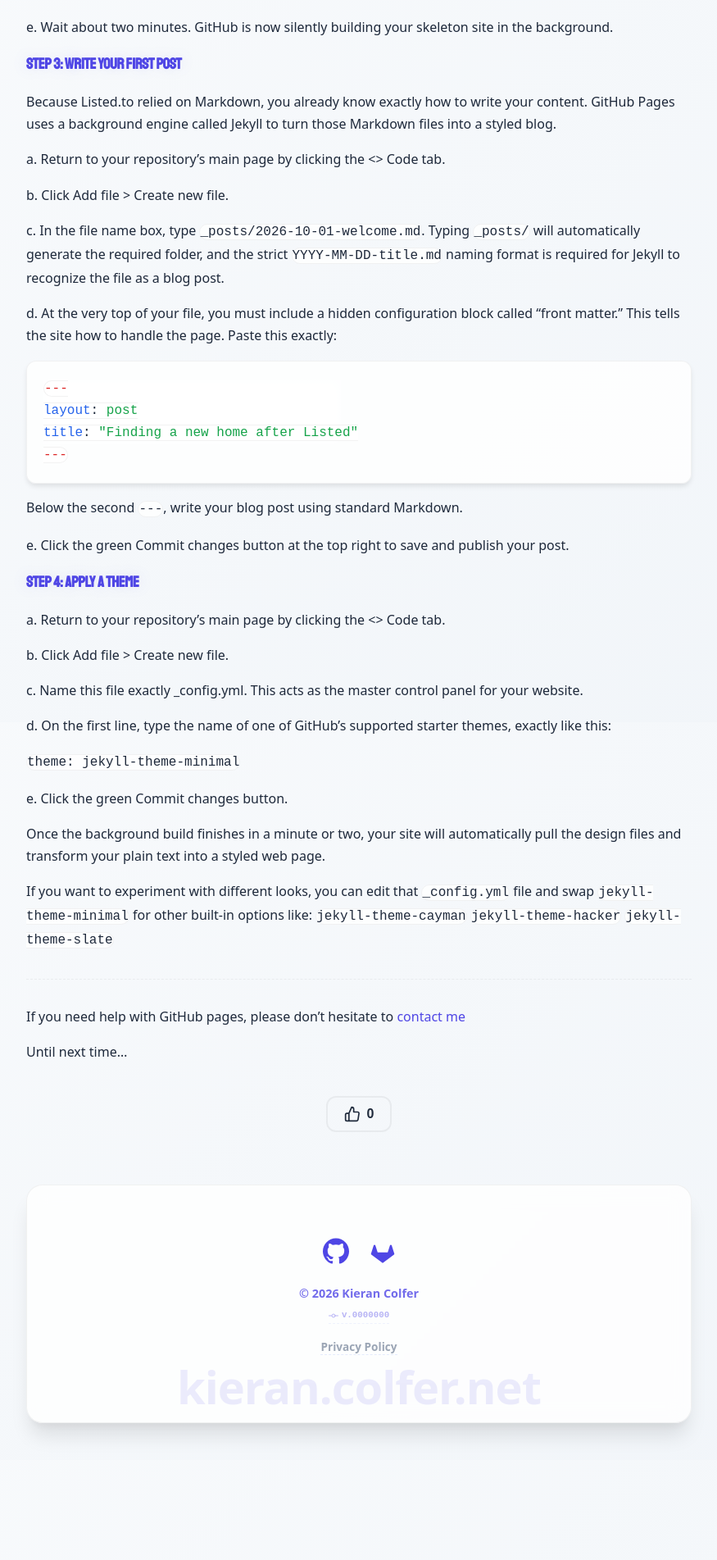
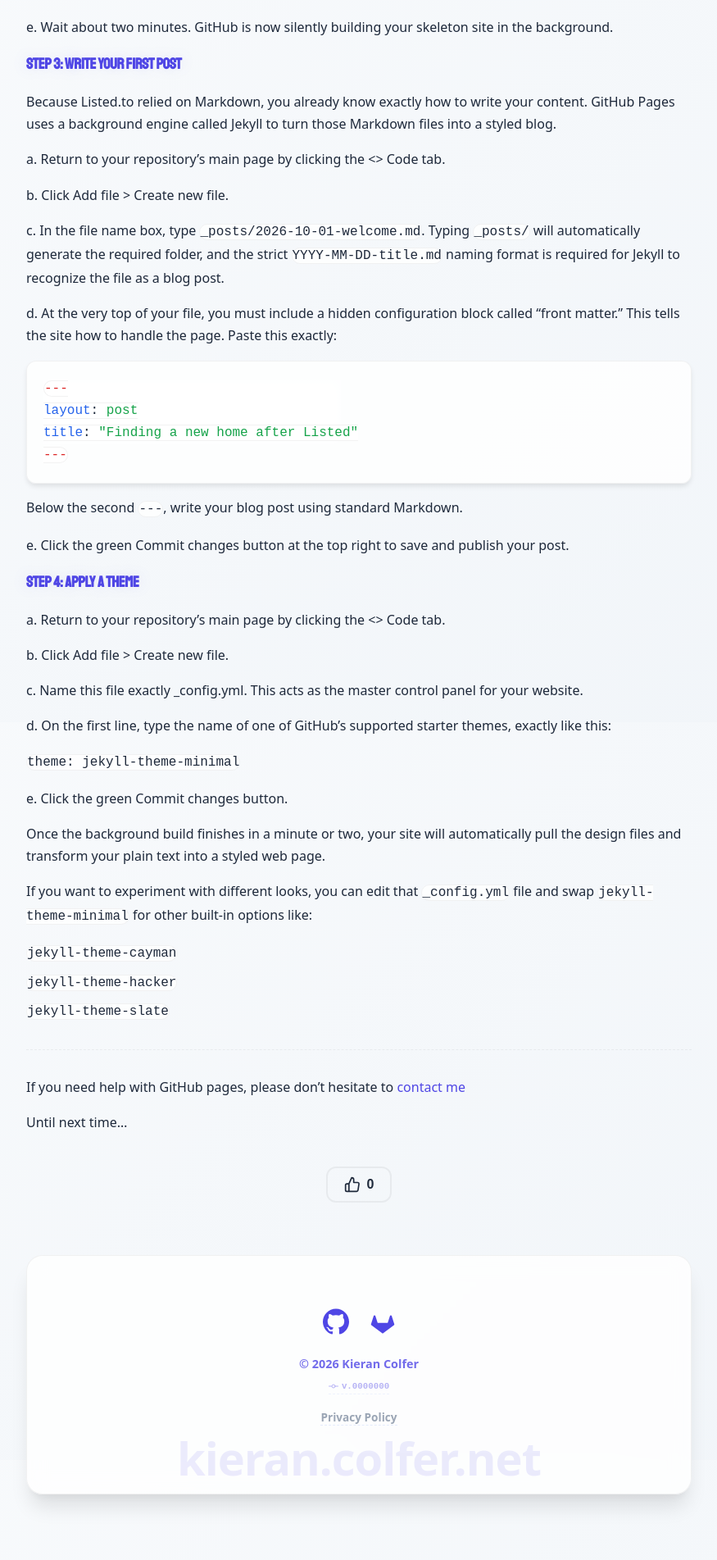
Before and after one commit to PASSK3YS/PASSK3YS.github.io, a Jekyll site: the page built from _posts/2026-09-08-migrating-away-from-listed.md, in a window 1280 px wide. Shown: the part 2719-4622 px from the top of the page at 82% size, without its empty margins (202-1077 px from the left). Built offline with Jekyll 4.4.1, drawn with Linux system fonts in a browser that asks for light colours; some web fonts are replaced; before the commit the page ends 4535 px from its top, so only the background shows below that.

Commit message:
fix: layout issues

```diff
--- a/_posts/2026-09-08-migrating-away-from-listed.md
+++ b/_posts/2026-09-08-migrating-away-from-listed.md
@@ -101,9 +101,11 @@
 
 Once the background build finishes in a minute or two, your site will automatically pull the design files and transform your plain text into a styled web page.
 
-If you want to experiment with different looks, you can edit that `_config.yml` file and swap `jekyll-theme-minimal` for other built-in options like: `jekyll-theme-cayman`
-`jekyll-theme-hacker`
-`jekyll-theme-slate`
+If you want to experiment with different looks, you can edit that `_config.yml` file and swap `jekyll-theme-minimal` for other built-in options like:
+
+- `jekyll-theme-cayman`
+- `jekyll-theme-hacker`
+- `jekyll-theme-slate`
 
 ---
 
```
